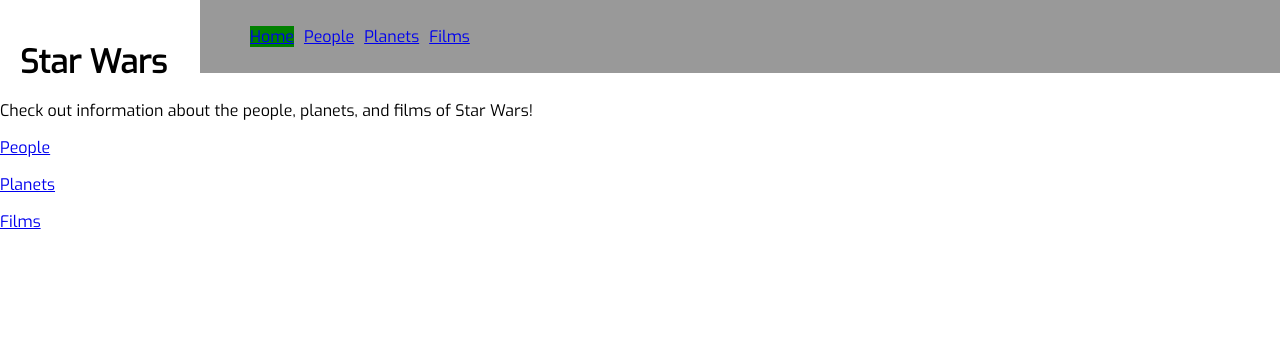
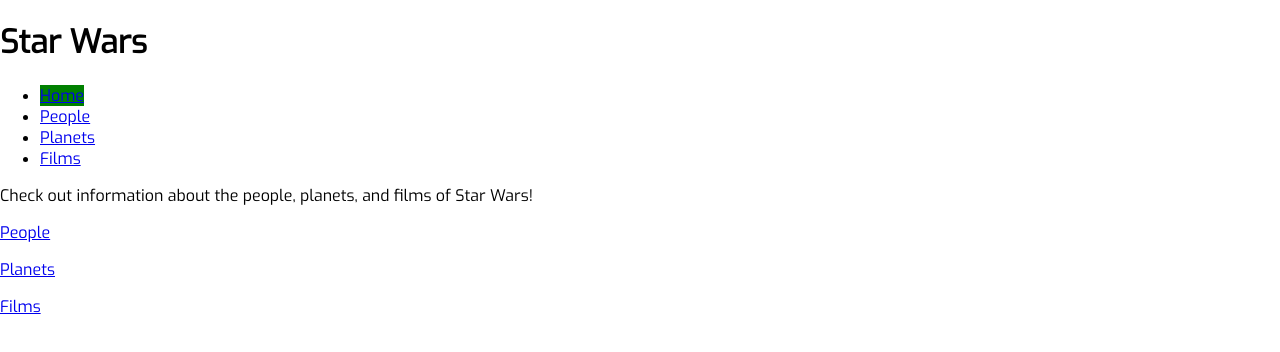
Before and after one commit to megahzord22/starwarsreactrouterapplication, a React (Vite) app: page / in a window 1280 px wide. Shown: the top 352 px of the page. Built offline with nearby package versions, Linux system fonts and the light colour scheme.

Commit message:
removing crappy css

```diff
--- a/src/App.jsx
+++ b/src/App.jsx
@@ -13,7 +13,6 @@
 export function Home() {
     return (
         <>
-            {/* <h1>Home</h1> */}
             <div className="home">
             <p>Check out information about the people, planets, and films of Star Wars!</p>
             <p><Link to="/people">People</Link></p>
@@ -26,8 +25,8 @@
 
 export function People() {
     return <>
-    <div className="data">
-    <aside className="side-nav">
+    <div>
+    <aside>
         <ul>
                     {Object.keys(peopleData).map(item => (
                         <li key={item}>
@@ -37,14 +36,14 @@
                 </ul>
     </aside>
     </div>
-    <div className="content"><Outlet /></div>
+    <div><Outlet /></div>
 </>
 }
 
 export function Planets() {
     return <>
-    <div className="data">
-    <aside className="side-nav">
+    <div>
+    <aside>
         <ul>
                     {Object.keys(planetsData).map(item => (
                         <li key={item}>
@@ -54,14 +53,14 @@
                 </ul>
     </aside>
     </div>
-    <div className="content"><Outlet /></div>
+    <div><Outlet /></div>
 </>
 }
 
 export function Films() {
     return  <>
-    <div className="data">
-            <aside className="side-nav">
+    <div>
+            <aside>
                 <ul>
                     {Object.keys(filmsData).map(item => (
                         <li key={item}>
@@ -70,7 +69,7 @@
                     ))}
                 </ul>
             </aside>
-            <div className="content"><Outlet /></div>
+            <div><Outlet /></div>
             </div>
         </>
 
@@ -80,10 +79,10 @@
     const { children } = props
     return (
         <>
-        <div className="heading">
+        <div>
             <h1>Star Wars</h1>
         </div>
-        <div className="root-nav">
+        <div>
             <nav>
                 <ul>
                     <li><NavLink to="/">Home</NavLink></li>
@@ -146,7 +145,6 @@
 
     return (
         <>
-        <h1>debugging</h1>
             <h2>{planet.name}</h2>
             <p>Rotation: {planet.rotation_period}</p>
             <p>Orbit: {planet.orbital_period}</p>
--- a/src/index.css
+++ b/src/index.css
@@ -12,53 +12,3 @@
 a.active {
   background-color: green;
 }
-
-.root-nav {
-  display: flex;
-  justify-content: space-between;
-  align-items: center;
-  background-color: #999;
-  color: 333;
-  padding: 10px;
-  position: fixed;
-  top: 0;
-  width: 100%;
-  z-index: 1000;
-  margin-bottom: 15 px;
-  margin-left: 200px;
-}
-
-.root-nav nav ul li {
-  display: inline;
-  margin-right: 10px;
-}
-
-.data {
-  display: inline-block;
-}
-
-.side-nav {
-  width: 200px;
-  background-color: #f2f2f2;
-  padding: 20px;
-  margin-top: 100px;
-  display: inline-block;
-}
-
-.content {
-  flex: 1;
-  padding: 20px;
-  margin-top: 40px;
-  display: inline-block;
-}
-
-.heading {
-  position: absolute;
-  top: 20px;
-  left: 20px;
-  z-index: 1000;
-}
-
-.home {
-  margin-top: 100px;
-}
```
